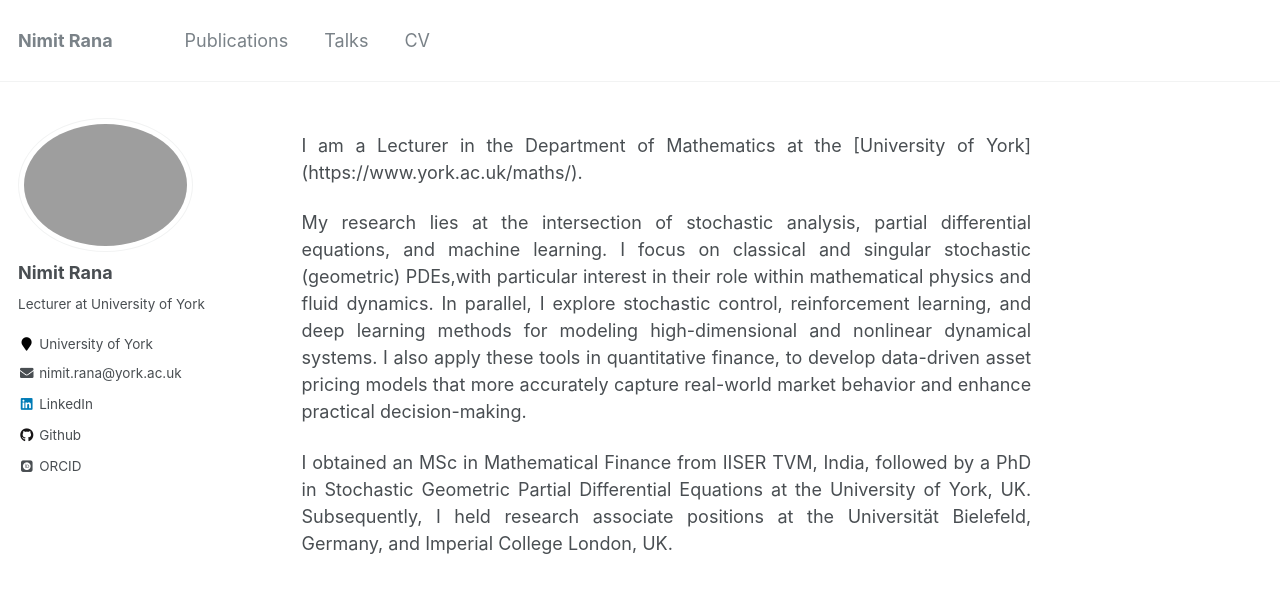
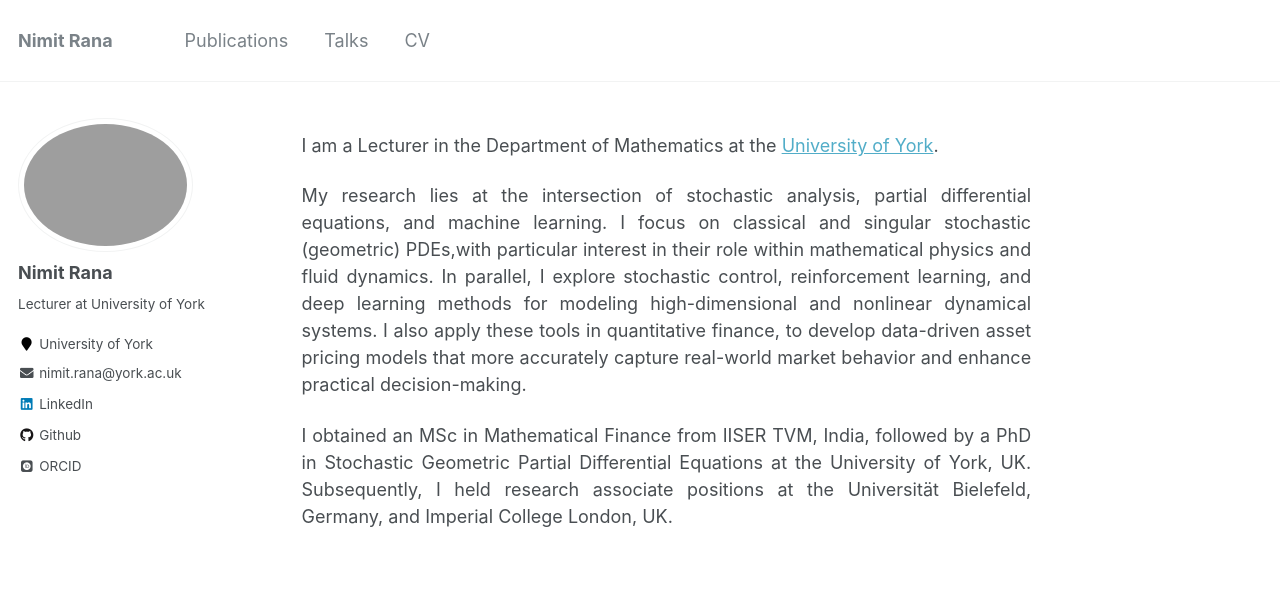
Before and after one commit to rananimit/rananimit.github.io, a Jekyll site: the page built from _pages/about.md, in a window 1280 px wide. Shown: the top 593 px of the page. Built offline with Jekyll 4.4.1, drawn with Linux system fonts in a browser that asks for light colours; some web fonts are replaced; part of the change alters nothing that is shown.

Commit message:
Update about.md

```diff
--- a/_pages/about.md
+++ b/_pages/about.md
@@ -21,7 +21,7 @@ redirect_from:
 <div class="justified">
 
 <p>
-I am a Lecturer in the Department of Mathematics at the [University of York](https://www.york.ac.uk/maths/).
+I am a Lecturer in the Department of Mathematics at the <a href="https://www.york.ac.uk/maths/" target="_blank">University of York</a>.
 </p>
 
 <p>
```
